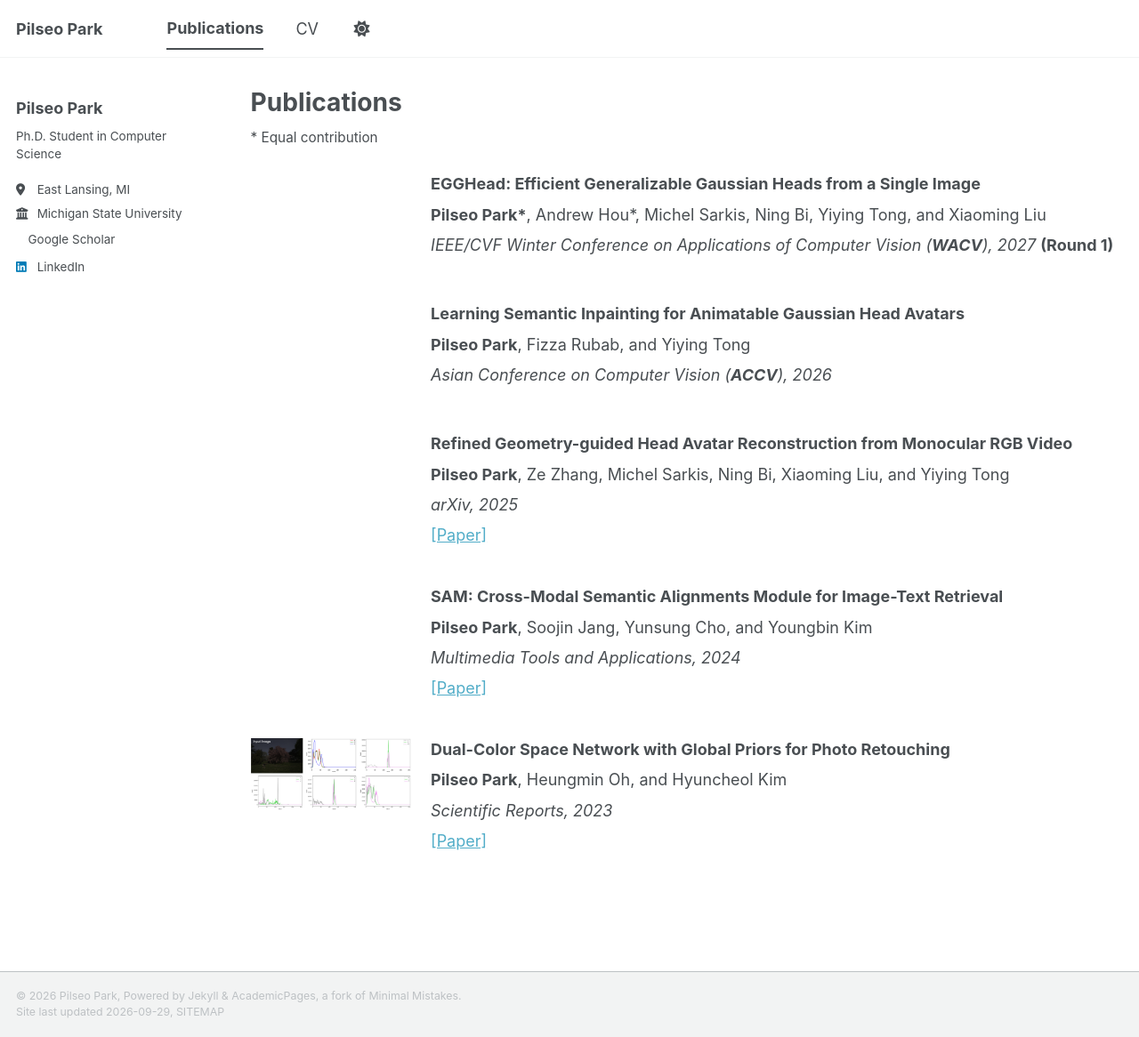
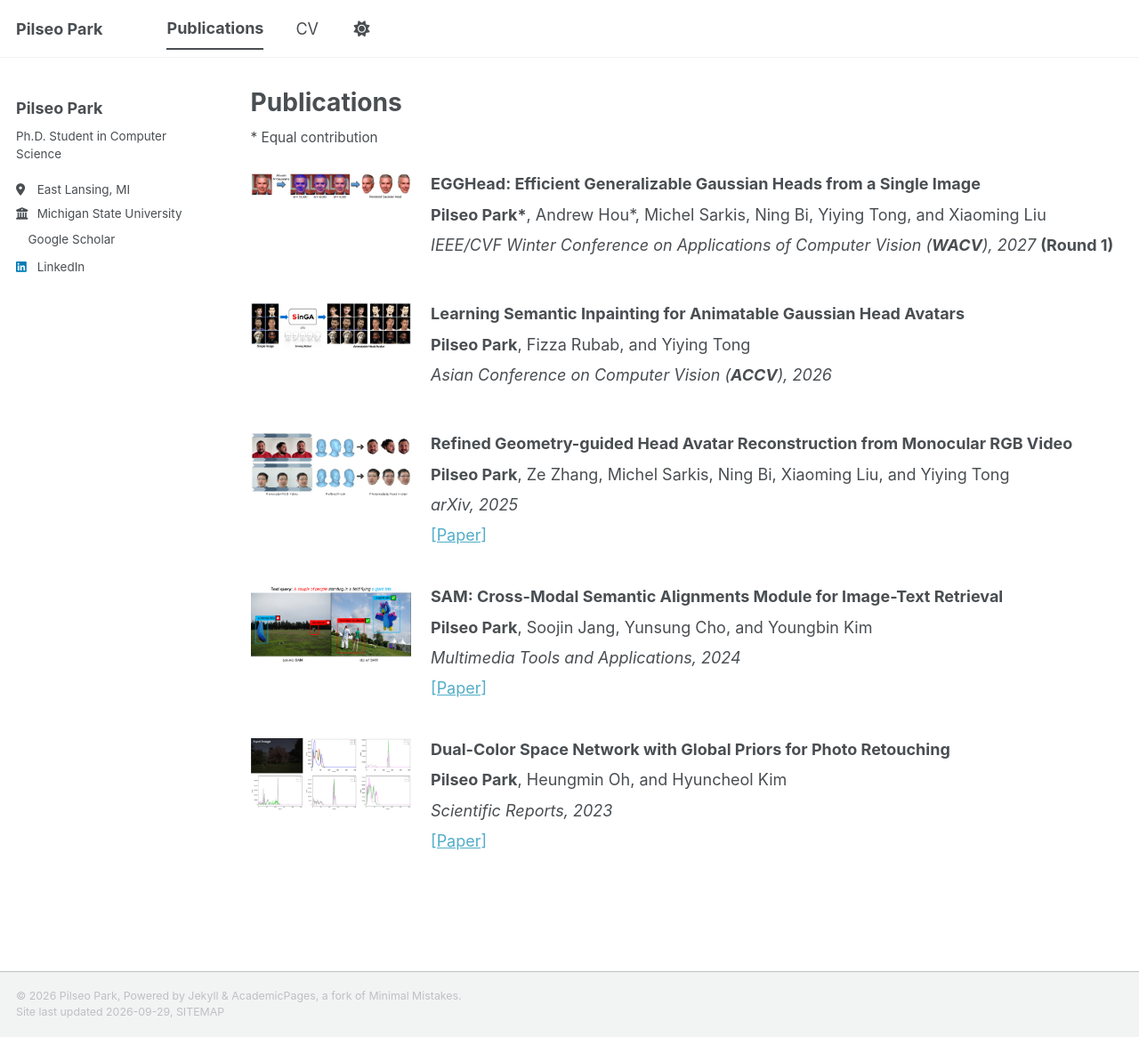
Before and after one commit to bbakpil/bbakpil.github.io, a Jekyll site: the page built from _pages/publications.html, in a window 1280 px wide and 1166 px high. Shown: the whole window at 89% size. Built offline with Jekyll 4.4.1, drawn with Linux system fonts in a browser that asks for light colours; a style sheet for code colours, icons or effects is not loaded.

Commit message:
Add EGGHead, SInGA, refined geometry, and SAM paper teasers

```diff
--- a/_pages/publications.html
+++ b/_pages/publications.html
@@ -46,7 +46,7 @@ author_profile: true
 <div class="publications-list">
   <article class="publication-entry" id="egghead">
     <div class="publication-teaser">
-      <!-- Teaser image to be added. -->
+      <img src="{{ '/images/publications/fig1_egg.jpg' | relative_url }}" alt="EGGHead teaser showing Gaussian allocation and rendered heads" width="1000" height="162" loading="lazy">
     </div>
     <div class="publication-info">
       <h2 class="publication-title">EGGHead: Efficient Generalizable Gaussian Heads from a Single Image</h2>
@@ -57,7 +57,7 @@ author_profile: true
 
   <article class="publication-entry" id="singa">
     <div class="publication-teaser">
-      <!-- Teaser image to be added. -->
+      <img src="{{ '/images/publications/fig1_learning_semantics.jpg' | relative_url }}" alt="SInGA teaser showing single-image animatable head avatars" width="1000" height="288" loading="lazy">
     </div>
     <div class="publication-info">
       <h2 class="publication-title">Learning Semantic Inpainting for Animatable Gaussian Head Avatars</h2>
@@ -68,7 +68,7 @@ author_profile: true
 
   <article class="publication-entry" id="refined-head">
     <div class="publication-teaser">
-      <!-- Teaser image to be added. -->
+      <img src="{{ '/images/publications/fig1_refined_geo.jpg' | relative_url }}" alt="Refined Geometry-guided Head Avatar teaser" width="1000" height="404" loading="lazy">
     </div>
     <div class="publication-info">
       <h2 class="publication-title">Refined Geometry-guided Head Avatar Reconstruction from Monocular RGB Video</h2>
@@ -80,7 +80,7 @@ author_profile: true
 
   <article class="publication-entry" id="sam">
     <div class="publication-teaser">
-      <!-- Teaser image to be added. -->
+      <img src="{{ '/images/publications/fig1_SAM.png' | relative_url }}" alt="SAM teaser showing image-text semantic alignment" width="914" height="449" loading="lazy">
     </div>
     <div class="publication-info">
       <h2 class="publication-title">SAM: Cross-Modal Semantic Alignments Module for Image-Text Retrieval</h2>
```
Also changed, not shown: images/publications/fig1_SAM.png (added), images/publications/fig1_egg.jpg (added), images/publications/fig1_learning_semantics.jpg (added), images/publications/fig1_refined_geo.jpg (added).
